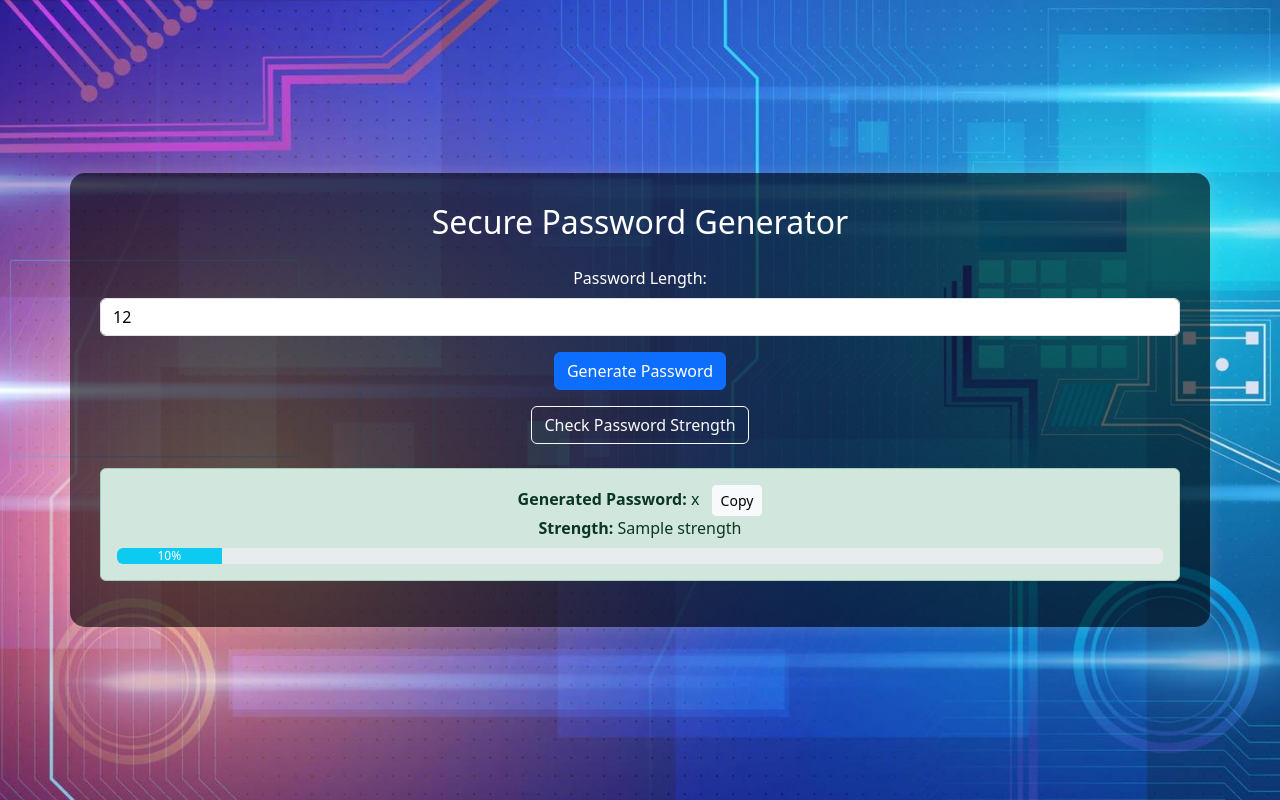
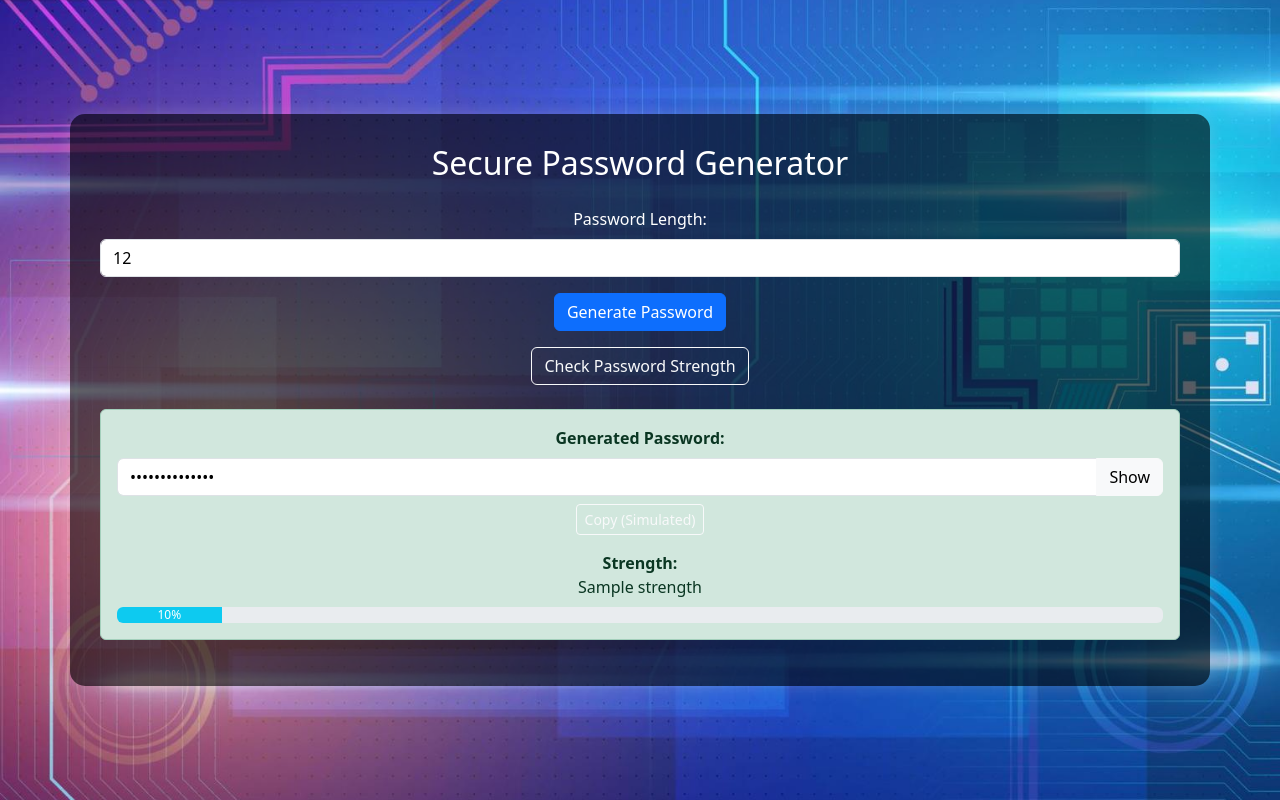
Before and after one commit to HARINIVASH-S/PASSWORD-GENARATOR, a Flask app: template templates/index.html in a window 1280 px wide. Run offline with Flask 3, Linux system fonts and the light colour scheme; the template is opened without the code that fills it: most values are stand-ins (such as "Sample title", 1, 10 or a date in 2020).

Commit message:
pass hide button

```diff
--- a/templates/index.html
+++ b/templates/index.html
@@ -21,7 +21,7 @@
             border-radius: 15px;
             box-shadow: 0 0 15px rgba(234, 215, 215, 0.2);
         }
-        input.form-control {
+        input.form-control, input.form-control[readonly] {
             background-color: #fff;
             color: #000;
         }
@@ -30,10 +30,11 @@
 <body>
     <div class="container text-center">
         <h2 class="mb-4">Secure Password Generator</h2>
+
         <form method="post">
             <div class="mb-3">
                 <label for="length" class="form-label">Password Length:</label>
-                <input type="number" id="length" name="length" class="form-control" value="12" min="4" max="64">
+                <input type="number" id="length" name="length" class="form-control" value="{{ request.form.length or 12 }}" min="4" max="64">
             </div>
             <button type="submit" class="btn btn-primary">Generate Password</button>
         </form>
@@ -43,10 +44,28 @@
         {% if password %}
         <div class="alert alert-success mt-4">
             <strong>Generated Password:</strong>
-            <span id="generatedPassword">{{ password }}</span>
-            <button class="btn btn-sm btn-light ms-2" onclick="copyPassword()">Copy</button><br>
 
-            <strong>Strength:</strong> {{ strength }}
+            <!-- Password reveal/hide toggle form -->
+            <form method="post" class="d-inline">
+                <input type="hidden" name="length" value="{{ request.form.length or 12 }}">
+                <input type="hidden" name="reveal" value="{{ 'no' if reveal else 'yes' }}">
+                <input type="hidden" name="password" value="{{ password }}">
+                <div class="input-group mt-2">
+                    <input type="text" class="form-control" value="{{ password if reveal else '••••••••••••••' }}" readonly>
+                    <button type="submit" class="btn btn-light">{{ 'Hide' if reveal else 'Show' }}</button>
+                </div>
+            </form>
+
+            <!-- Simulated copy button -->
+            <form method="post" class="mt-2">
+                <input type="hidden" name="length" value="{{ request.form.length or 12 }}">
+                <input type="hidden" name="reveal" value="{{ 'yes' if reveal else 'no' }}">
+                <input type="hidden" name="password" value="{{ password }}">
+                <input type="hidden" name="copy" value="true">
+                <button type="submit" class="btn btn-sm btn-outline-light">Copy (Simulated)</button>
+            </form>
+
+            <strong class="d-block mt-3">Strength:</strong> {{ strength }}
             <div class="progress mt-2">
                 <div class="progress-bar bg-info" role="progressbar" style="width: {{ progress }}%;" aria-valuenow="{{ progress }}" aria-valuemin="0" aria-valuemax="100">
                     {{ progress }}%
@@ -55,18 +74,5 @@
         </div>
         {% endif %}
     </div>
-
-    <!-- JavaScript for copy functionality -->
-    <script>
-        function copyPassword() {
-            const passwordText = document.getElementById("generatedPassword").innerText;
-            navigator.clipboard.writeText(passwordText).then(() => {
-                alert("Password copied to clipboard!");
-            }).catch(err => {
-                alert("Failed to copy password.");
-                console.error(err);
-            });
-        }
-    </script>
 </body>
 </html>
```
